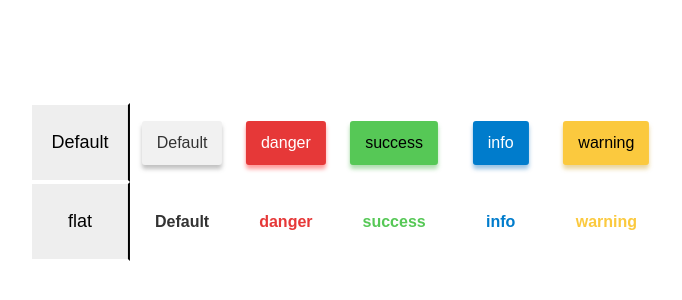
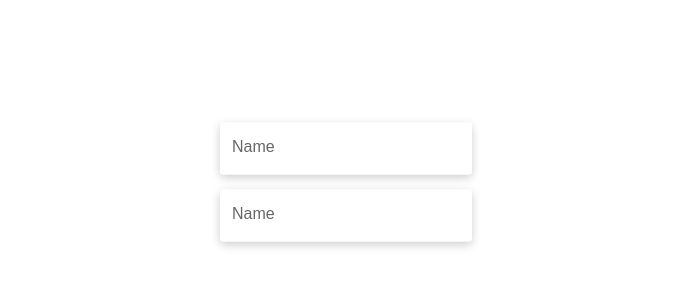
Before and after one commit to megashrieks/ui-kit, a React (Create React App) app: page / in a window 1280 px wide. Shown: the part 218-518 px from the top of the page, without its empty margins (294-976 px from the left). Built offline with nearby package versions, Linux system fonts and the light colour scheme.

Commit message:
Added custom input component

```diff
--- a/package.json
+++ b/package.json
@@ -3,8 +3,8 @@
   "version": "0.1.0",
   "private": true,
   "dependencies": {
-    "react": "^16.6.3",
-    "react-dom": "^16.6.3",
+    "react": "^16.7.0-alpha.2",
+    "react-dom": "^16.7.0-alpha.2",
     "react-scripts": "2.1.1"
   },
   "scripts": {
--- /dev/null
+++ b/src/Usage/InputDemo/InputDemo.js
@@ -0,0 +1,33 @@
+import React, { Component, Fragment } from "react";
+import { CustomInput } from "../../library";
+
+export default class InputDemo extends Component {
+	state = {
+		error: false
+	};
+	checkNumber = val => {
+		this.setState({ error: !!val.length });
+	};
+	render() {
+		return (
+			<Fragment>
+				<CustomInput
+					label="Name"
+					defaultValue="abc"
+					watcher={this.checkNumber}
+					triggerOnChange={false}
+					error={this.state.error}
+					errorMessage={"Error"}
+				/>
+				<CustomInput
+					label="Name"
+					defaultValue="abc"
+					watcher={this.checkNumber}
+					triggerOnChange={false}
+					error={this.state.error}
+					errorMessage={"Error"}
+				/>
+			</Fragment>
+		);
+	}
+}
--- a/src/Usage/Usage.js
+++ b/src/Usage/Usage.js
@@ -1,12 +1,14 @@
 import React, { Component } from "react";
 import ButtonDemo from "./ButtonDemo/ButtonDemo";
 import "./Usage.css";
+import InputDemo from "./InputDemo/InputDemo";
 
 export default class Usage extends Component {
 	render() {
 		return (
 			<div className="centered">
-				<ButtonDemo />
+				{/*<ButtonDemo />*/}
+				<InputDemo />
 			</div>
 		);
 	}
--- a/src/library/Button/Button.css
+++ b/src/library/Button/Button.css
@@ -39,7 +39,7 @@
 .btn-flat.btn-danger {
 	--btn-text-color: var(--danger);
 	--btn-text-hover-color: var(--danger);
-	--shadow-color-hover: rgba(255, 0, 0, 0.4);
+	--shadow-color-hover: rgba(255, 0, 0, 0.5);
 }
 .btn-warning {
 	--btn-color: var(--warning);
@@ -52,7 +52,7 @@
 .btn-flat.btn-warning {
 	--btn-text-color: var(--warning);
 	--btn-text-hover-color: var(--warning);
-	--shadow-color-hover: rgba(201, 151, 12, 0.4);
+	--shadow-color-hover: rgba(201, 151, 12, 0.5);
 }
 .btn-success {
 	--btn-color: var(--success);
@@ -65,7 +65,7 @@
 .btn-flat.btn-success {
 	--btn-text-color: var(--success);
 	--btn-text-hover-color: var(--success);
-	--shadow-color-hover: rgba(56, 170, 56, 0.4);
+	--shadow-color-hover: rgba(56, 170, 56, 0.5);
 }
 
 .btn-info {
@@ -79,7 +79,7 @@
 .btn-flat.btn-info {
 	--btn-text-color: var(--info);
 	--btn-text-hover-color: var(--info);
-	--shadow-color-hover: rgba(0, 104, 184, 0.4);
+	--shadow-color-hover: rgba(0, 104, 184, 0.5);
 }
 
 .btn-flat {
@@ -88,3 +88,12 @@
 	--btn-hover-color: transparent;
 	--shadow-color: transparent;
 }
+
+.btn:disabled {
+	cursor: not-allowed;
+	--shadow-color: transparent;
+	--shadow-color-hover: transparent;
+	--btn-color: #ddd;
+	--btn-text-color: #333;
+	font-weight: normal;
+}
--- /dev/null
+++ b/src/library/CustomInput/CustomInput.js
@@ -0,0 +1,38 @@
+import React, { useState } from "react";
+import "./CustomeInput.css";
+function inputHook(defaultvalue, changeWatcher, blurWatcher) {
+	const [value, setValue] = useState(defaultvalue);
+	return {
+		value,
+		onChange({ target: { value } }) {
+			setValue(value);
+			changeWatcher(value);
+		},
+		onBlur({ target: { value } }) {
+			blurWatcher(value);
+		}
+	};
+}
+
+function watchHandler(props) {
+	var changeWatcher = () => {};
+	var blurWatcher = () => {};
+	if (!!props.triggerOnChange) changeWatcher = props.watcher;
+	else blurWatcher = props.watcher;
+	var input = inputHook("", changeWatcher, blurWatcher);
+	return input;
+}
+
+function CustomInput(props) {
+	var inputProps = watchHandler(props);
+	var errorclass = !!props.error ? " error" : "";
+	return (
+		<label className={"custom-input" + errorclass}>
+			<input {...inputProps} />
+			<div className="label">{props.label}</div>
+			<div className="error-message">{props.errorMessage}</div>
+		</label>
+	);
+}
+
+export { CustomInput };
--- /dev/null
+++ b/src/library/CustomInput/CustomeInput.css
@@ -0,0 +1,82 @@
+.custom-input {
+	--border-color: #fff;
+	--shadow-color: rgba(0, 0, 0, 0.2);
+	--error-shadow: rgba(250, 56, 56, 0.2);
+	--error: rgb(250, 56, 56);
+	position: relative;
+	display: block;
+	box-shadow: 0 3px 10px var(--shadow-color);
+	padding-bottom: 5px;
+	border: 1px solid var(--border-color);
+	transition: 0.3s;
+	border-radius: 3px;
+	margin: 15px 0;
+}
+.custom-input.error {
+	--shadow-color: var(--error-shadow);
+}
+.custom-input:hover {
+	box-shadow: 0 2px 5px var(--shadow-color);
+}
+.custom-input .label {
+	width: 100%;
+	height: 100%;
+	position: absolute;
+	height: 45px;
+	line-height: 45px;
+	padding-left: 10px;
+	color: #666;
+	box-sizing: border-box;
+	top: 0;
+	left: 0;
+	transition: 0.3s;
+	cursor: text;
+	border-left: 1px solid #fff;
+	border-right: 1px solid #fff;
+}
+.custom-input input {
+	border: none;
+	outline: none;
+	width: 250px;
+	height: 45px;
+	line-height: 45px;
+	padding: 10px;
+	box-sizing: border-box;
+	font-size: 17px;
+	background: transparent;
+}
+
+.custom-input input:focus + .label,
+.custom-input input:not([value=""]) + .label {
+	top: -6px;
+	left: 5px;
+	font-size: 10px;
+	color: #000;
+	background: #fff;
+	width: auto;
+	height: 12px;
+	line-height: 12px;
+	padding: 0 4px;
+}
+.custom-input.error {
+	--border-color: var(--error);
+}
+.custom-input.error .label {
+	border-left: 1px solid var(--error);
+	border-right: 1px solid var(--error);
+}
+.custom-input .error-message {
+	color: rgb(250, 56, 56);
+	opacity: 0;
+	font-size: 10px;
+	position: absolute;
+	margin-left: 6px;
+	background: #fff;
+	padding: 0 4px;
+	border-left: 1px solid var(--error);
+	border-right: 1px solid var(--error);
+	transition: 0.3s;
+}
+.custom-input.error .error-message {
+	opacity: 1;
+}
--- a/src/library/index.js
+++ b/src/library/index.js
@@ -1,3 +1,4 @@
 import "./colors.css";
 import Button from "./Button/Button";
-export { Button };
+import { CustomInput } from "./CustomInput/CustomInput";
+export { Button, CustomInput };
```
Also changed, not shown: 1 other file (tests, documents, lock files or other folders).
